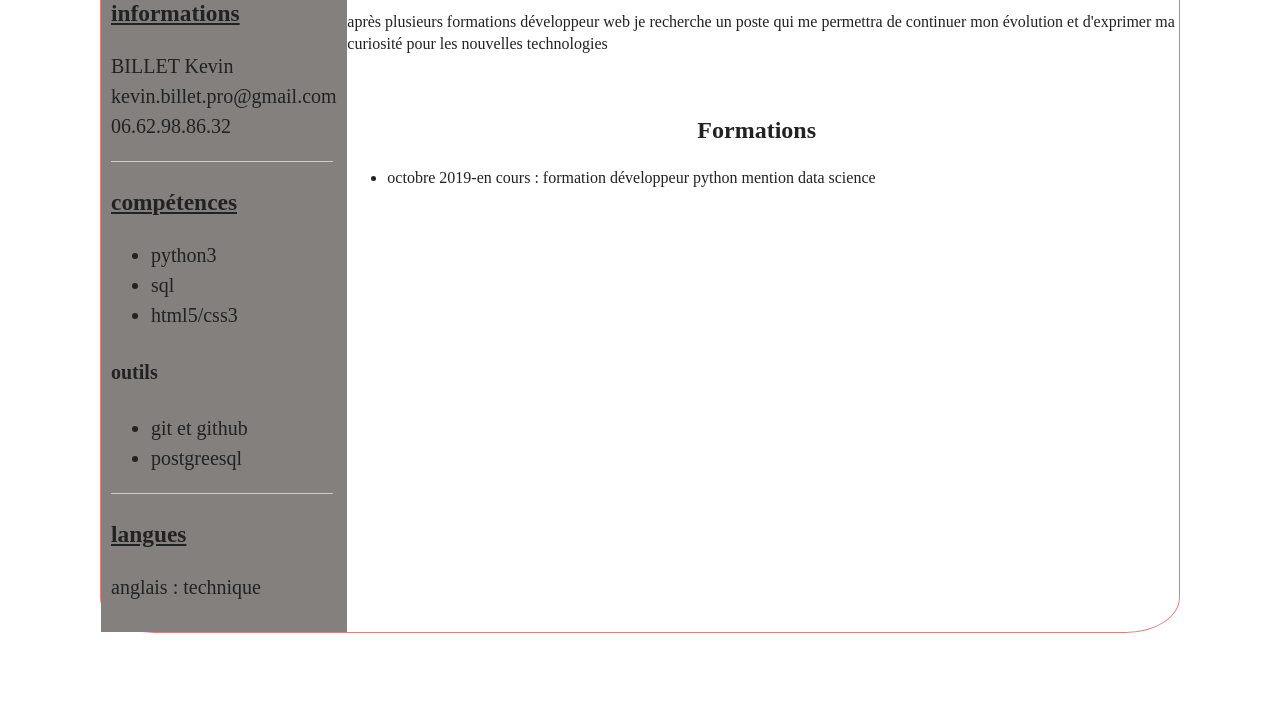
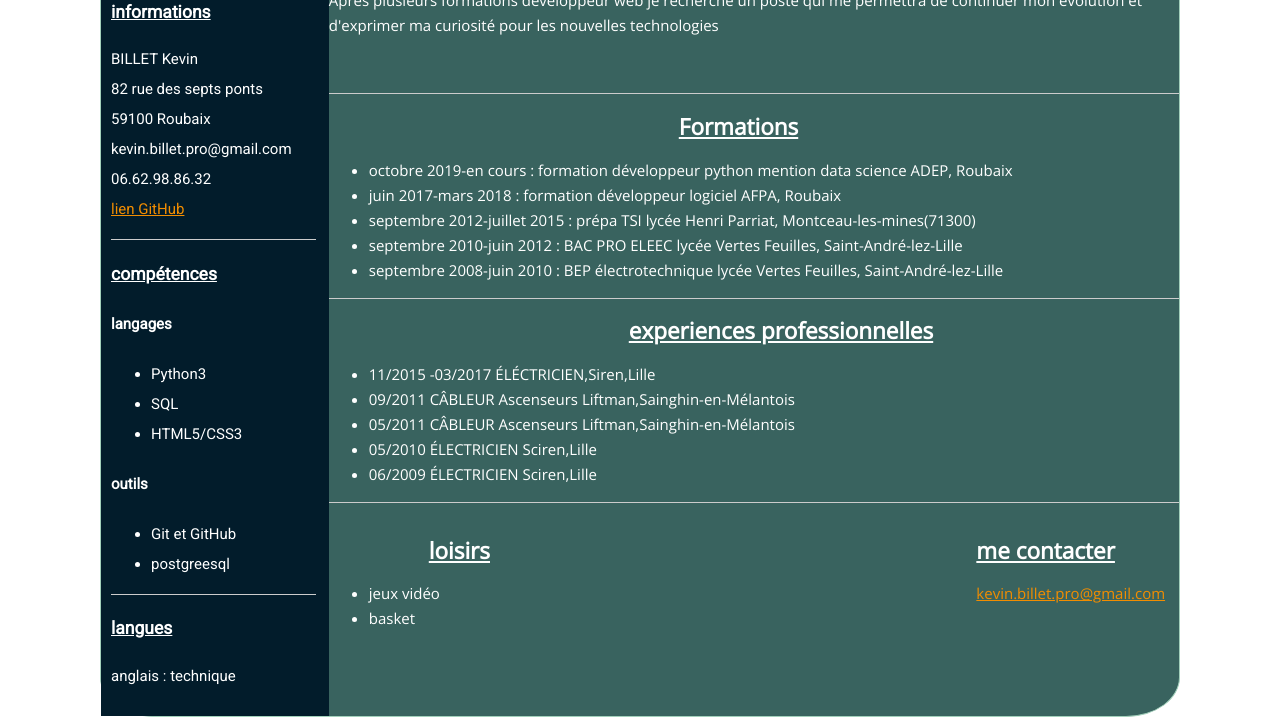
Before and after one commit to KevinB-a/cv, a plain HTML site: page index.html in a window 1280 px wide. Shown: the part 78-800 px from the top of the page. Drawn offline with nearby package versions, Linux system fonts and the light colour scheme.

Commit message:
add links in cv

```diff
--- a/css/main.css
+++ b/css/main.css
@@ -102,45 +102,87 @@ textarea {
 {
   display: flex;
   flex-direction: column;
-  background-color: #83807d;
+  background-color: #021c2b;
   width: 30%;
+
 }
 .flex-container > div
 {
-  background-color: #83807d;
+  background-color: #021c2b;
   width: 90%;
   margin: 10px;
   text-align: left;
   line-height: 30px;
-  font-size: 20px;
+  font-size: 15px;
+  color: white;
+  font-family: 'Roboto', sans-serif;
 }
 .total
 {
   display: flex;
   flex-wrap: nowrap;
-  border: rgb(223, 128, 128) 1px solid;
+  border: #a2d0bb 1px solid;
   border-radius: 5% 5% 5% 5%;
   margin-right: 100px;
   margin-left: 100px;
-
+  background-color:#39635f;
+  font-size: 15px;
+  color: white;
+  line-height: 25px;
+  font-family: 'Open Sans', sans-serif;
 }
 .photo
 {
-  width: 25%;
+  width: 30%;
 }
 .title
 {
   position: relative;
   left: 350px;
 }
+.subtitle
+{
+  position: relative;
+  left: 350px;
+  text-decoration: underline;
+}
+.subtitle1
+{
+  position: relative;
+  left: 300px;
+  text-decoration: underline;
+}
+.subtitle2
+{
+  position: relative;
+  left : 100px;
+  text-decoration: underline;
+}
+.flexwrap
+{
+  display: flex;
+  flex-wrap: nowrap;
 
+}
+.rightposition
+{
+  left: 10px;
+  width: 35%;
+}
+.linkmail
+{
+  position: relative;
+  left: 350px;
+  color:#f28d01;
+}
+.linkgit
+{
+  color:#f28d01;
+}
 .skill
 {
   text-decoration: underline;
 }
-
-
-
 /* ==========================================================================
    Helper classes
    ========================================================================== */
--- a/index.html
+++ b/index.html
@@ -8,7 +8,8 @@
   <link rel="manifest" href="site.webmanifest">
   <link rel="apple-touch-icon" href="icon.png">
   <!-- Place favicon.ico in the root directory -->
-
+  <link href="https://fonts.googleapis.com/css?family=Roboto&display=swap" rel="stylesheet">
+  <link href="https://fonts.googleapis.com/css?family=Open+Sans&display=swap" rel="stylesheet">
   <link rel="stylesheet" href="css/normalize.css">
   <link rel="stylesheet" href="css/main.css">
 
@@ -20,18 +21,20 @@
     <div>
       <img class="photo" src="img/photo.JPG" alt="photo de moi">
       <h3 class = "skill">informations</h3>
-      <p>BILLET Kevin <br>kevin.billet.pro@gmail.com  <br>
-      06.62.98.86.32 <br></p><hr>
+      <p>BILLET Kevin <br>82 rue des septs ponts <br> 59100 Roubaix<br>kevin.billet.pro@gmail.com <br>
+      06.62.98.86.32 <br><a class="linkgit" href="https://github.com/KevinB-a">lien GitHub </a></p><hr>
       <h3 class="skill">compétences</h3>
+      <h4><strong>langages</strong></h4>
       <ul>
-        <li>python3</li>
-        <li>sql</li>
-        <li>html5/css3</li>
+        <li>Python3</li>
+        <li>SQL</li>
+        <li>HTML5/CSS3</li>
       </ul>
       <h4><strong>outils</strong></h4>
       <ul>
-        <li>git et github</li>
+        <li>Git et GitHub</li>
         <li>postgreesql</li>
+
       </ul><hr>
       <h3 class="skill">langues</h3>
       <p>anglais : technique</p>
@@ -39,14 +42,42 @@
   </div>
   <div >
     <h1 class="title" >Développeur web</h1>
-    <p>après plusieurs formations développeur web je recherche un poste qui me permettra de continuer mon évolution et
+    <p>Après plusieurs formations développeur web je recherche un poste qui me permettra de continuer mon évolution et
       d'exprimer ma curiosité pour les nouvelles technologies
-    </p><br>
+    </p><br><hr>
 
-    <h2 class="title">Formations</h2>
+    <h2 class="subtitle">Formations</h2>
     <ul>
-      <li>octobre 2019-en cours : formation développeur python mention data science  </li>
-    </ul>
+      <li>octobre 2019-en cours : formation développeur python mention data science ADEP, Roubaix</li>
+      <li>juin 2017-mars 2018 : formation développeur logiciel AFPA, Roubaix </li>
+      <li>septembre 2012-juillet 2015 : prépa TSI lycée Henri Parriat, Montceau-les-mines(71300)</li>
+      <li>septembre 2010-juin 2012 : BAC PRO ELEEC lycée Vertes Feuilles, Saint-André-lez-Lille</li>
+      <li>septembre 2008-juin 2010 : BEP électrotechnique lycée Vertes Feuilles, Saint-André-lez-Lille</li>
+    </ul><hr>
+    <h2 class="subtitle1">experiences professionnelles</h2>
+    <ul>
+      <li>11/2015 -03/2017 ÉLÉCTRICIEN,Siren,Lille</li>
+      <li>09/2011 CÂBLEUR Ascenseurs Liftman,Sainghin-en-Mélantois</li>
+      <li>05/2011 CÂBLEUR Ascenseurs Liftman,Sainghin-en-Mélantois</li>
+      <li>05/2010 ÉLECTRICIEN Sciren,Lille </li>
+      <li>06/2009 ÉLECTRICIEN Sciren,Lille </li>
+    </ul><hr>
+    <div class="flexwrap">
+      <div class="rightposition">
+      <h2 class="subtitle2">loisirs</h2>
+        <ul>
+          <li>jeux vidéo</li>
+          <li>basket</li>
+        </ul>
+    </div>
+    <div>
+      <h2 class ="subtitle">me contacter</h2>
+      <p><a class="linkmail" href="mailto:kevin.billet.pro@gmail.com">kevin.billet.pro@gmail.com</a></p>
+    </div>
+
+    </div>
+
+
   </div>
 </div>
 
```
